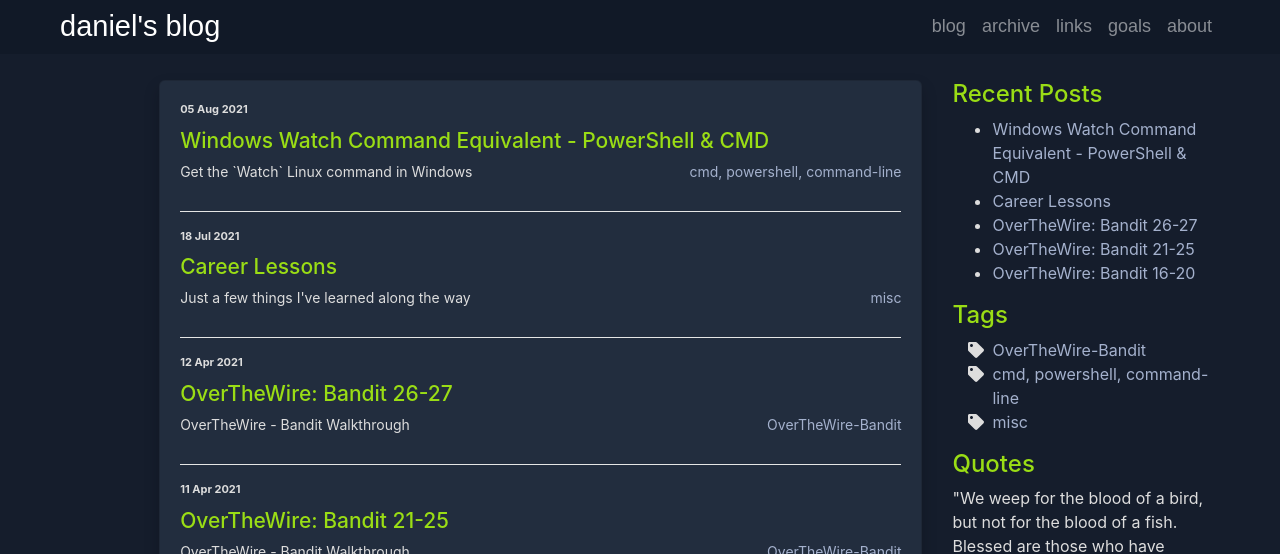
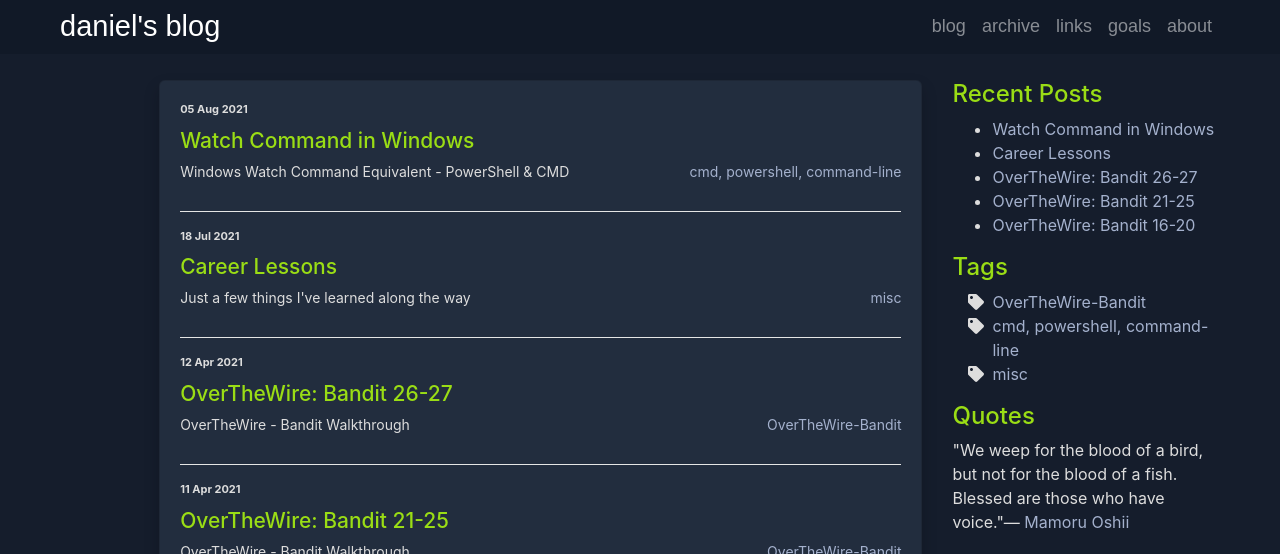
Before and after one commit to danieldavidson/danieldavidson.github.io, a Jekyll site: the page built from index.html, in a window 1280 px wide and 1356 px high, cut to the strip 0-554 px from the top of the window. Built offline with Jekyll 4.4.1, drawn with Linux system fonts in a browser that asks for light colours.

Commit message:
Update 2021-08-05-windows-watch-command-equivalent-cmd-powershell.md

```diff
--- a/_posts/2021-08-05-windows-watch-command-equivalent-cmd-powershell.md
+++ b/_posts/2021-08-05-windows-watch-command-equivalent-cmd-powershell.md
@@ -1,8 +1,8 @@
 ---
 layout: post
-title: "Windows Watch Command Equivalent - PowerShell & CMD"
+title: "Watch Command in Windows"
 date: 2021-08-05 22:37:18
-description: Get the `Watch` Linux command in Windows
+description: Windows Watch Command Equivalent - PowerShell & CMD
 tags:
  - cmd, powershell, command-line
 ---
```
